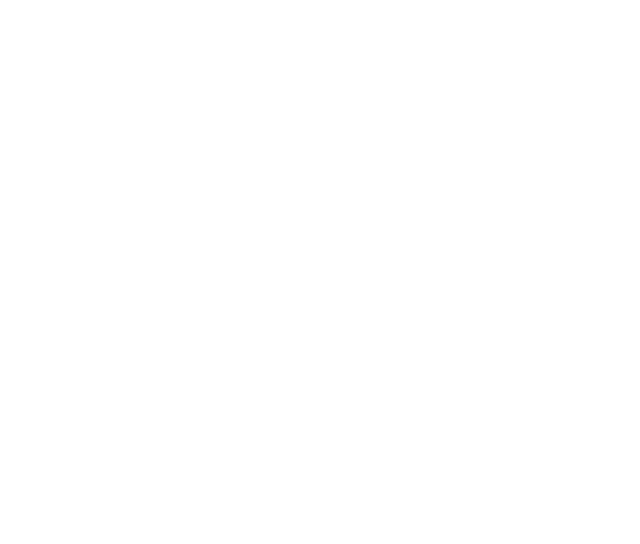
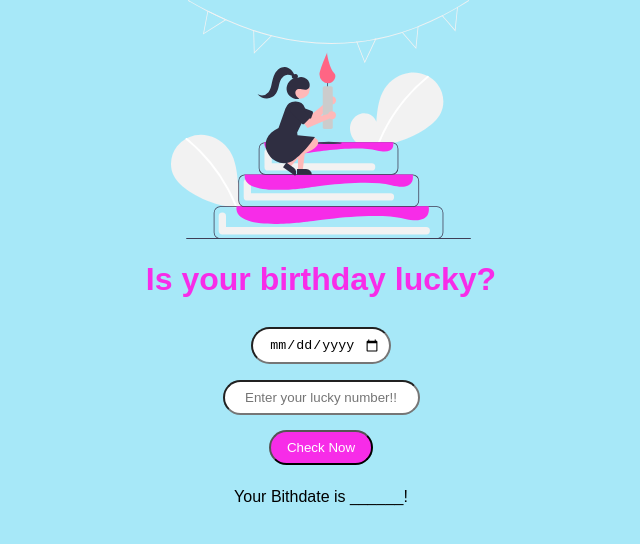
Before and after one commit to purvasharmadev/lucky-birtdhday, a website built with Parcel: page index.html in a window 1280 px wide. Shown: the whole page, without its empty margins (319-959 px from the left). Built offline with nearby package versions, Linux system fonts and the light colour scheme.

Commit message:
style: home page done

```diff
--- a/index.html
+++ b/index.html
@@ -1,16 +1,29 @@
 <!DOCTYPE html>
 <html>
+  <head>
+    <meta name="viewport" content="width=device-width, initial-scale=1.0" />
+    <meta name="author" content="Purva Sharma" />
+    <link rel="stylesheet" href="/src/styles.css" />
 
-<head>
-	<title>Parcel Sandbox</title>
-	<meta charset="UTF-8" />
-</head>
+    <title>Birthday-Check</title>
+    <meta charset="UTF-8" />
+  </head>
 
-<body>
-	<div id="app"></div>
+  <body>
+    <div class="container">
+      <img src="bd.svg" />
+      <h1>Is your birthday lucky?</h1>
+      <input type="date" id="birthDate" />
+      <input
+        type="text"
+        id="luckyNum"
+        placeholder="Enter your lucky number!!"
+      />
+      <button id="chk-btn">Check Now</button>
 
-	<script src="src/index.js">
-	</script>
-</body>
+      <p id="msg">Your Bithdate is ______!</p>
+    </div>
 
+    <script src="src/index.js"></script>
+  </body>
 </html>
--- a/src/styles.css
+++ b/src/styles.css
@@ -1,3 +1,42 @@
 body {
   font-family: sans-serif;
+  margin: 0;
+  padding: 0;
+  box-sizing: border-box;
+  background-color: rgba(85, 211, 243, 0.514);
+  text-align: center;
 }
+img {
+  display: block;
+  max-width: 300px;
+}
+.container {
+  margin: auto;
+  max-width: 900px;
+  /* border: 2px black solid; */
+  display: flex;
+  flex-direction: column;
+  justify-content: center;
+  align-items: center;
+}
+
+h1 {
+  font-size: 2rem;
+  color: #f72ce8;
+}
+
+input {
+  padding: 0.5rem;
+  outline: none;
+  border-radius: 2rem;
+  margin: 0.6em 0em;
+  text-align: center;
+}
+
+button {
+  padding: 0.5rem 1rem;
+  margin: 0.5em 0em;
+  background: #f72ce8;
+  color: white;
+  border-radius: 20px;
+}
```
Also changed, not shown: bd.svg (added).
